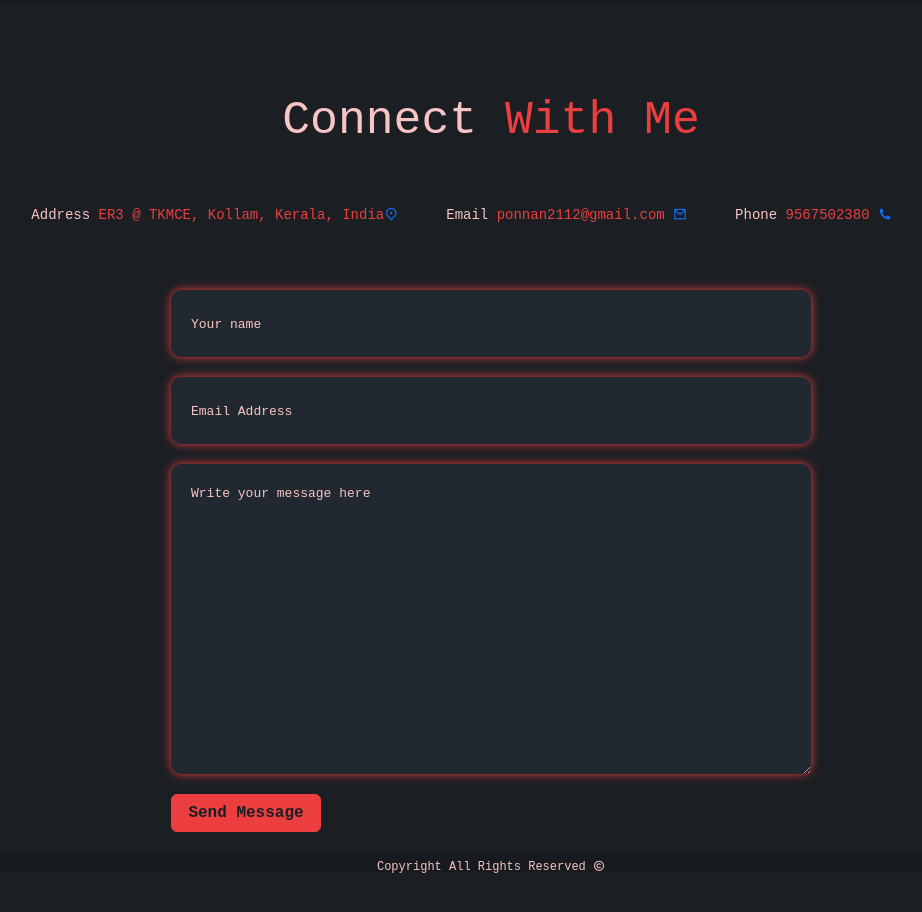
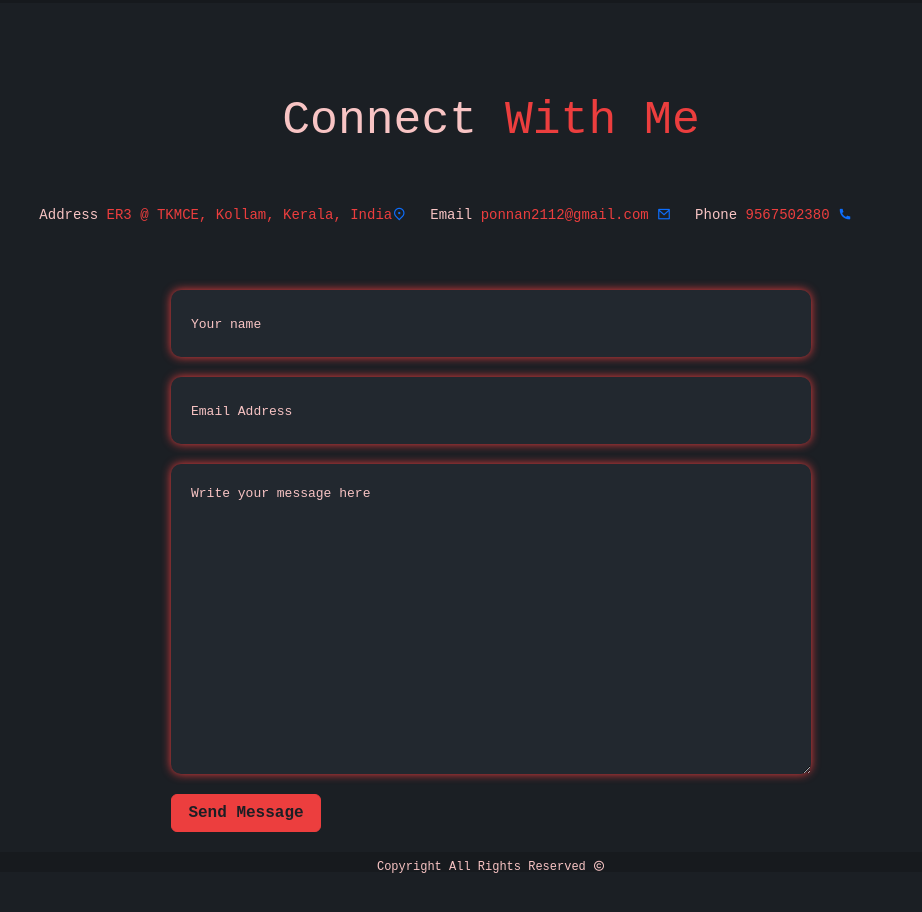
Before and after one commit to AmitStredz/Portfolio, a plain HTML site: page index.html in a window 1280 px wide. Shown: the part 3485-4397 px from the top of the page, without its empty margins (149-1071 px from the left). Before the commit the page ends 4361 px from the top, so only its background shows below. Drawn offline with nearby package versions, Linux system fonts and the light colour scheme.

Commit message:
responsive ok

```diff
--- a/index.html
+++ b/index.html
@@ -34,9 +34,9 @@
         <li><a href="#contact">Contact</a></li>
       </ul>
 
-      <div class="top-btn pe-1 pe-sm-5 d-flex justify-content-between ">
+      <div class="top-btn pe-sm-3 pe-md-5 d-flex justify-content-between ">
         <a href="#contact" class="h-btn ">Contact me</a>
-        <a class="menu-icon ps-3 pe-4 d-md-none"><i class="ri-menu-line mt-1"></i></a>
+        <a class="menu-icon ps-3 d-md-none"><i class="ri-menu-line mt-1"></i></a>
       </div>
 
 
@@ -255,9 +255,9 @@
       </div>
 
       <div class="contact-details d-flex align-items-center flex-column d-md-flex flex-md-row col-11 pt-md-5 pb-md-5" data-aos="zoom-in">
-        <p class="exp ps-5">Address<span> ER3 @ TKMCE, Kollam, Kerala, India</span><a href="#"><i class="ri-map-pin-2-line"></i></a></p>
-        <p class="exp ps-5">Email<span> ponnan2112@gmail.com</span> <a href="#"><i class="ri-mail-line"></i></a></p>
-        <p href="#" class="exp ps-5">Phone<span> 9567502380</span> <a href="#"><i class="ri-phone-fill"></i></a></p>
+        <p class="exp ps-3">Address<span> ER3 @ TKMCE, Kollam, Kerala, India</span><a href="#"><i class="ri-map-pin-2-line"></i></a></p>
+        <p class="exp ps-4">Email<span> ponnan2112@gmail.com</span> <a href="#"><i class="ri-mail-line"></i></a></p>
+        <p href="#" class="exp ps-4">Phone<span> 9567502380</span> <a href="#"><i class="ri-phone-fill"></i></a></p>
       </div>
 
       <div class="contact-box">
```
